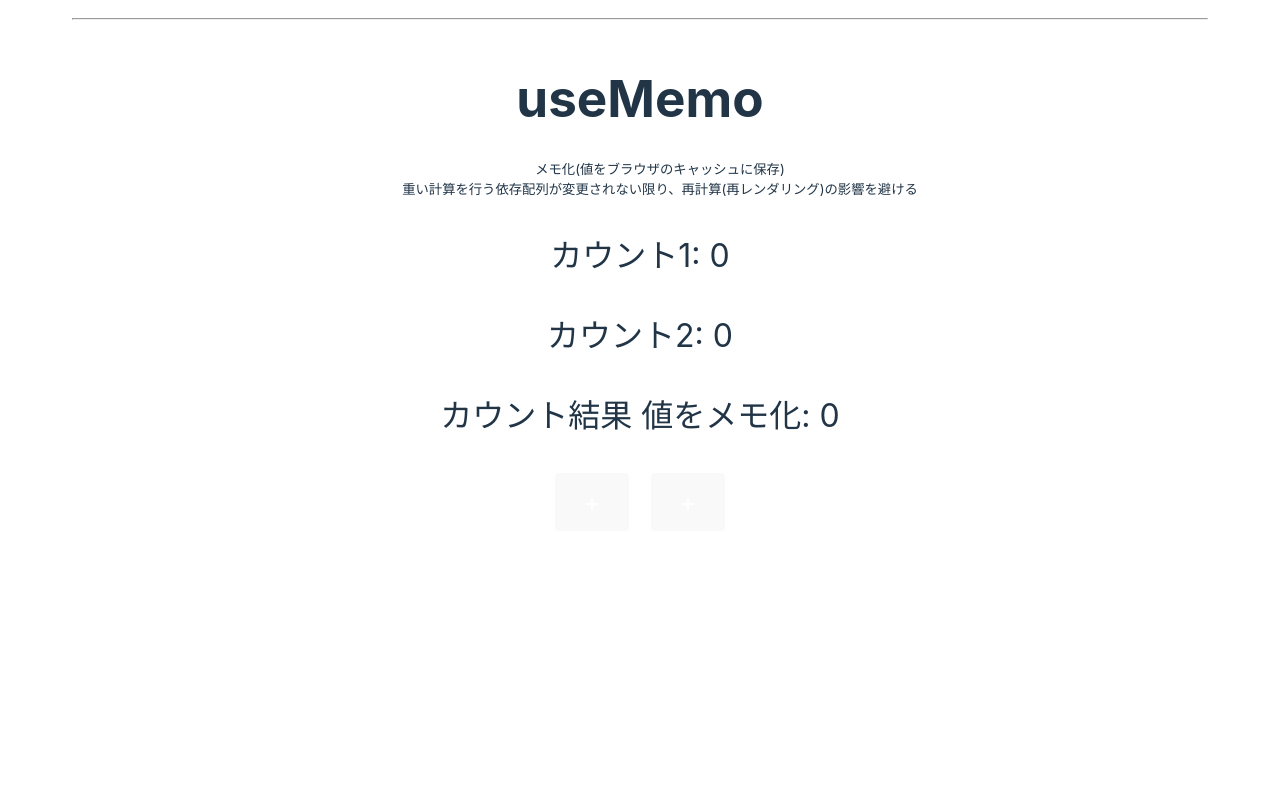
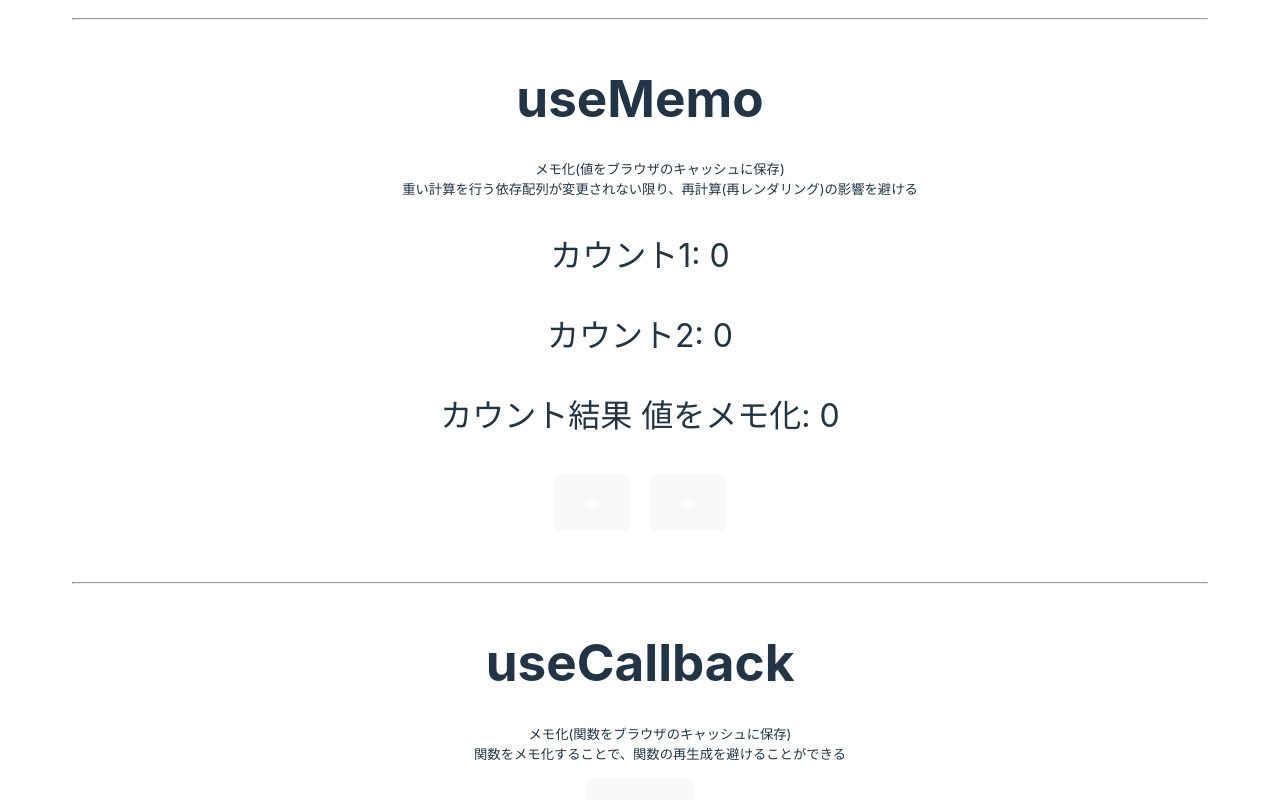
Before and after one commit to OBookBook/react-typescript-hooks-demo, a React (Vite) app: page / in a window 1280 px wide. Shown: the part 1642-2442 px from the top of the page. Before the commit the page ends 2246 px from the top, so only its background shows below. Built offline with nearby package versions, Linux system fonts and the light colour scheme.

Commit message:
add useCallback()

```diff
--- a/src/App.tsx
+++ b/src/App.tsx
@@ -1,4 +1,5 @@
 import "./App.css";
+import SomeChild from "./components/SomeChild";
 import { NaobeContext } from "./main";
 import {
   useContext,
@@ -7,6 +8,7 @@ import {
   useRef,
   useState,
   useMemo,
+  useCallback,
 } from "react";
 
 function App() {
@@ -50,6 +52,13 @@ function App() {
     while (i < 1000000000) i++;
     return count02 * count02;
   }, [count02]);
+
+  const [counter, setCounter] = useState<number>(0);
+  const showCount = useCallback(() => {
+    let i = 0;
+    while (i < 1000000) i++;
+    alert("重い処理です。");
+  }, [counter]);
 
   return (
     <div id="root">
@@ -139,6 +148,18 @@ function App() {
         <button onClick={() => setCount01(count01 + 1)}>+</button>
         <button onClick={() => setCount02(count02 + 1)}>+</button>
       </div>
+
+      <hr />
+      <div className="mt-50">
+        <h1>useCallback</h1>
+        <small>
+          <ul>
+            <li>メモ化(関数をブラウザのキャッシュに保存)</li>
+            <li>関数をメモ化することで、関数の再生成を避けることができる</li>
+          </ul>
+        </small>
+        <SomeChild showCount={showCount} />
+      </div>
     </div>
   );
 }
--- /dev/null
+++ b/src/components/SomeChild.tsx
@@ -0,0 +1,9 @@
+const SomeChild = (props: { showCount: () => void }) => {
+  return (
+    <div>
+      <button onClick={props.showCount}>表示</button>
+    </div>
+  );
+};
+
+export default SomeChild;
```
